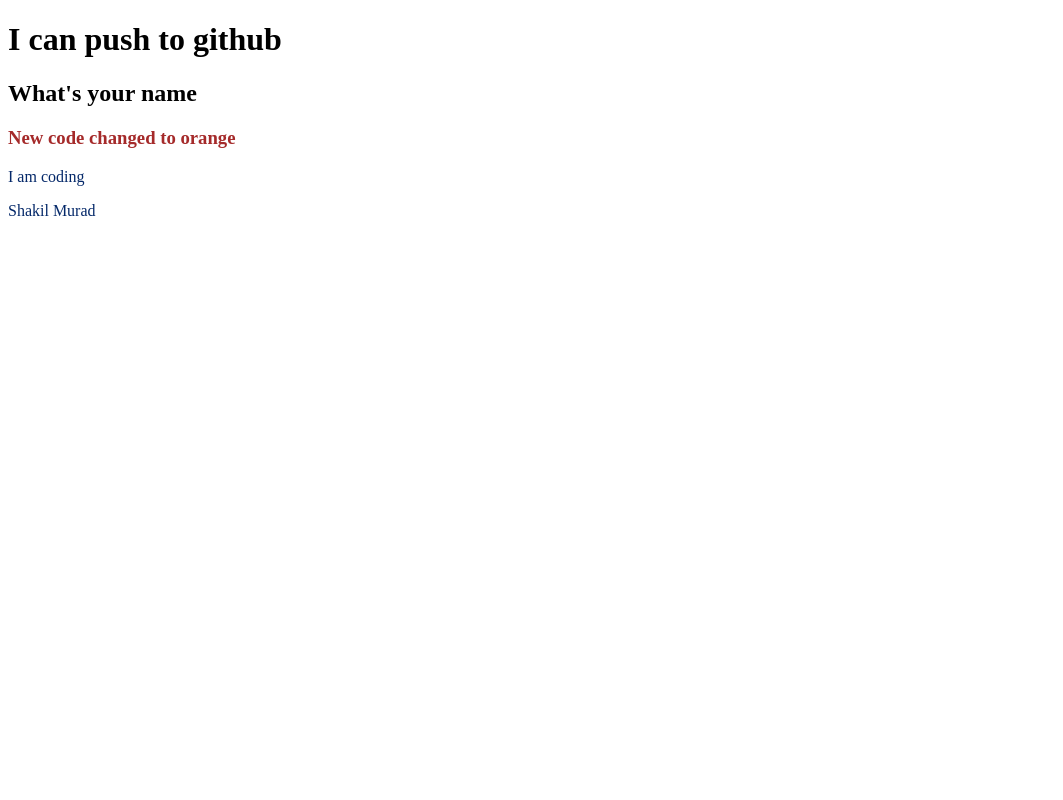
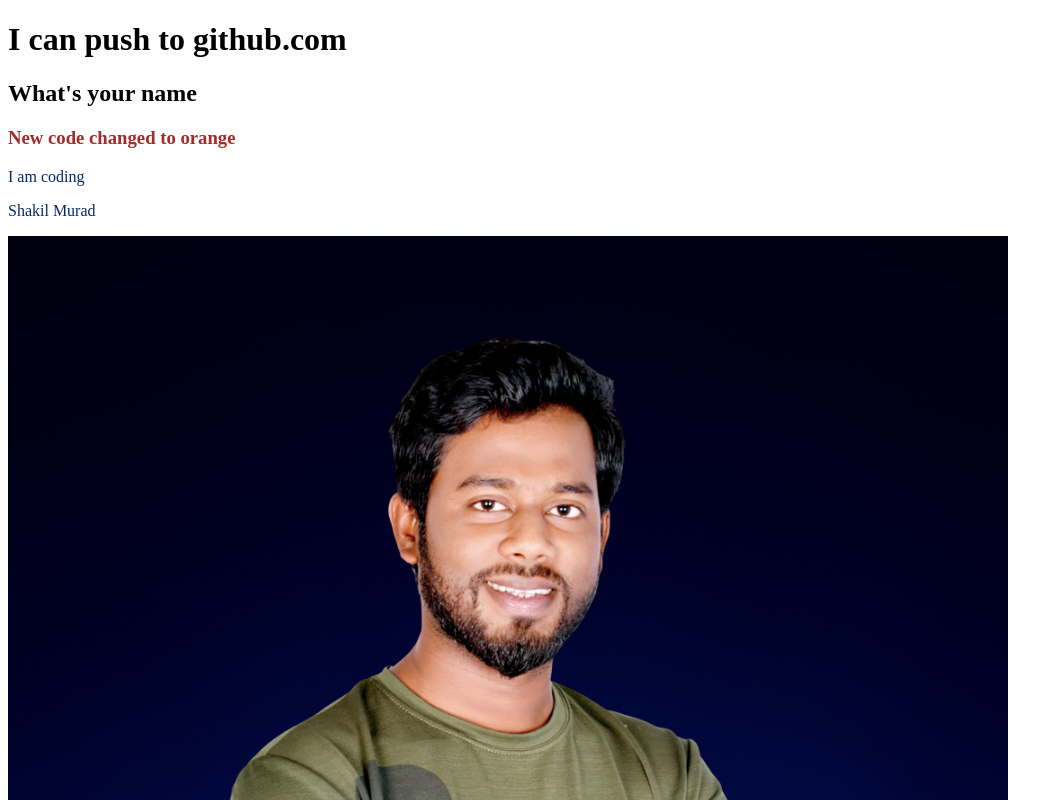
Before and after one commit to ShakilMurad99/my-second-repo, a plain HTML site: page index.html in a window 1280 px wide. Shown: the top 800 px of the page, without its empty margins (0-1063 px from the left). Drawn offline with Linux system fonts and the light colour scheme.

Commit message:
image added

```diff
--- a/index.html
+++ b/index.html
@@ -8,10 +8,11 @@
     <link rel="stylesheet" href="style.css">
 </head>
 <body>
-    <h1>I can push to github</h1>
+    <h1>I can push to github.com</h1>
     <h2>What's your name</h2>
     <h3>New code changed to orange</h3>
     <p>I am coding</p>
     <p>Shakil Murad</p>
+    <img src="Post Branco e Azul de Dia do Trabalho para Instagram.png" alt="">
 </body>
 </html>
```
Also changed, not shown: Post Branco e Azul de Dia do Trabalho para Instagram.png (added), voxbd.Ultimate2.png (added).
